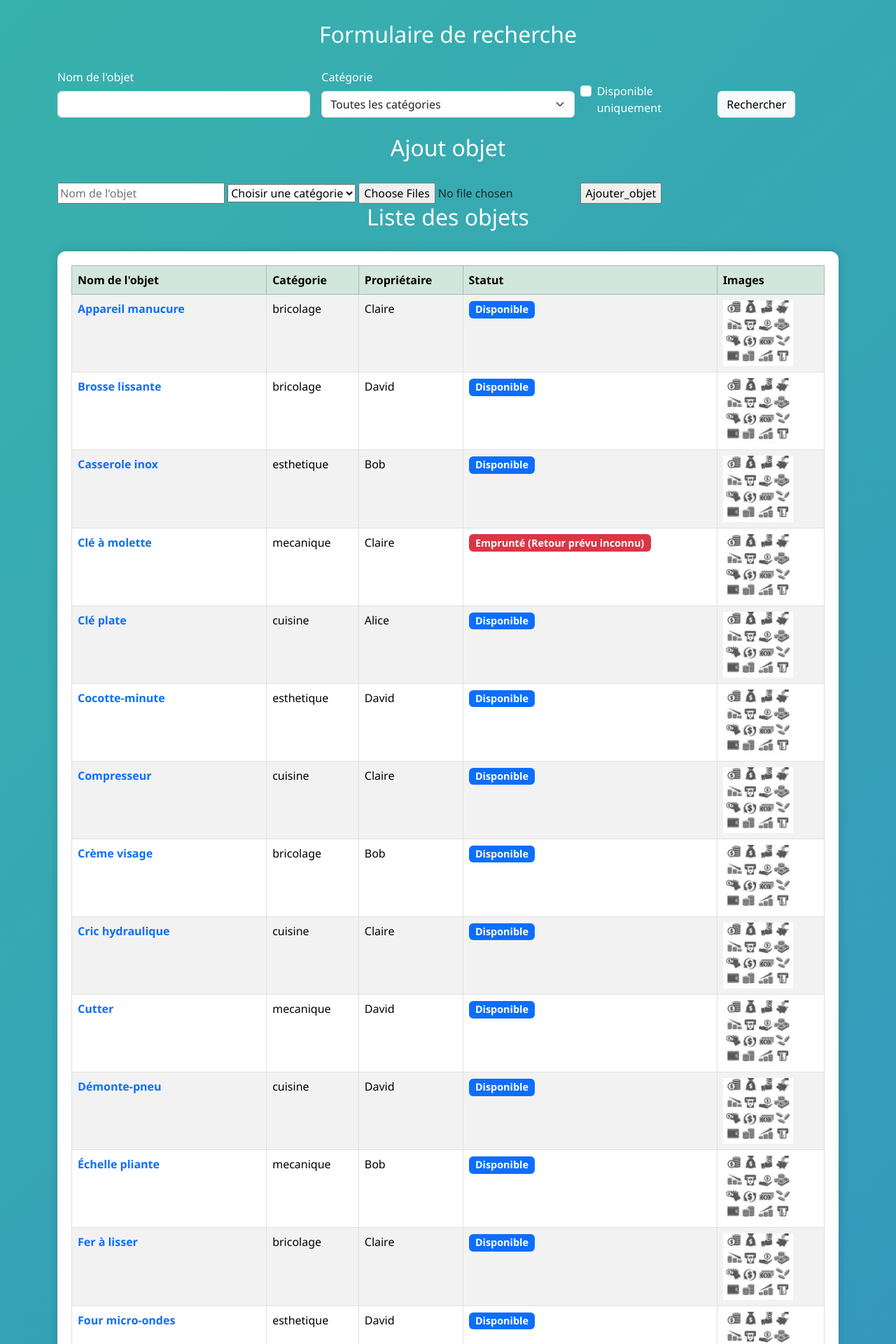
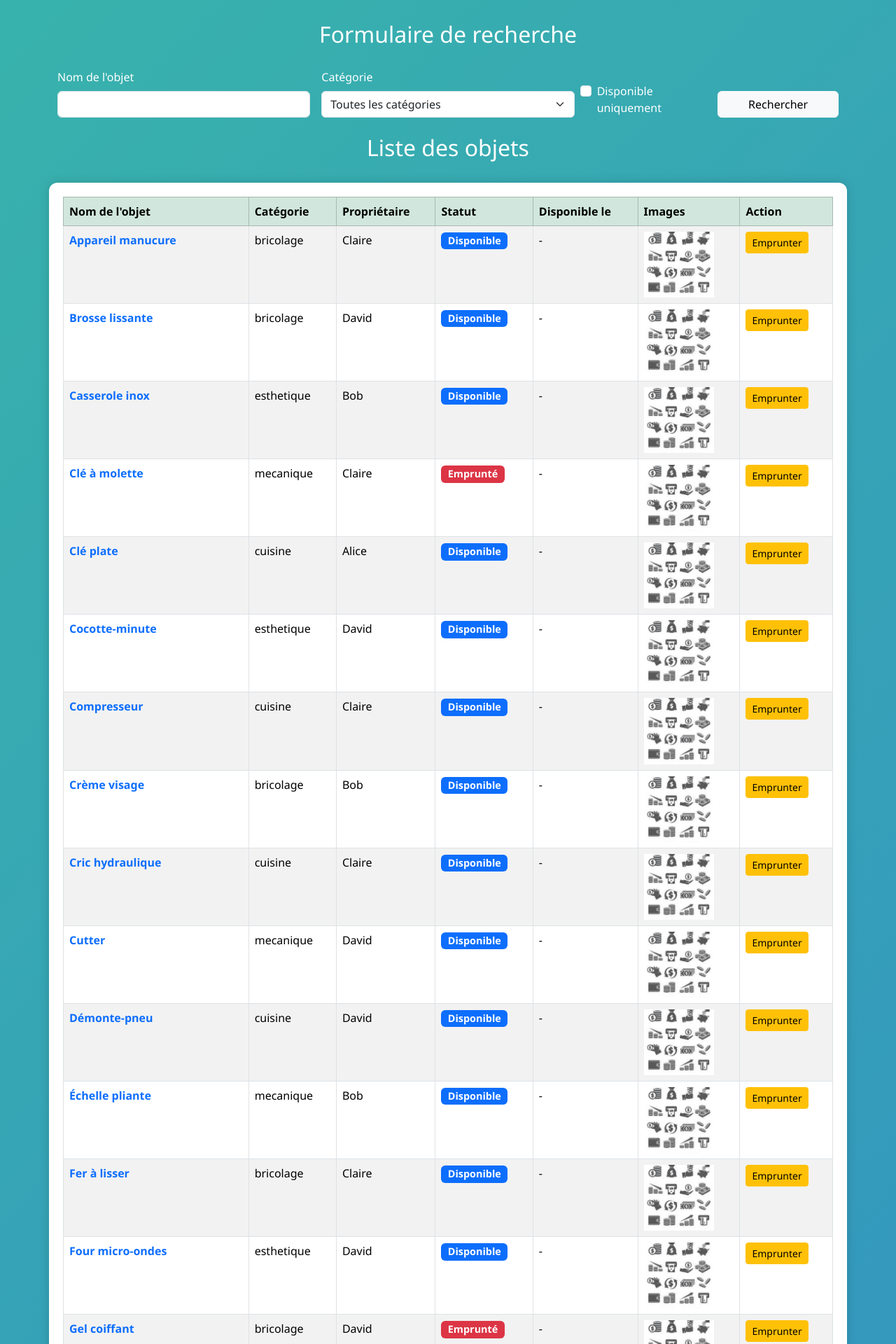
Before and after one commit to nirintsoamarino07/Web_final_S2, a PHP site: page /pages/list_objets.php in a window 1280 px wide. Shown: the top 1920 px of the page at 70% size. Run offline with PHP 8.4, Linux system fonts and the light colour scheme; data comes from the database, SQL or seed files in the repository; tables that the repository leaves empty hold one stand-in row (values such as "Sample post").

Commit message:
Alea binome 1

```diff
--- a/pages/list_objets.php
+++ b/pages/list_objets.php
@@ -1,12 +1,12 @@
 <?php
 session_start();
 include('../inc/fonction.php');
+
 $nom_objet = $_GET['nom_objet'] ?? '';
 $id_categorie = $_GET['id_categorie'] ?? '';
 $disponible = isset($_GET['disponible']);
 
-$result = list_objets();
-$categories =list_categorie();
+$categories = list_categorie();
 $result = search_objets($nom_objet, $id_categorie, $disponible);
 ?>
 
@@ -23,26 +23,62 @@ $result = search_objets($nom_objet, $id_categorie, $disponible);
             padding: 30px;
             font-family: 'Segoe UI', sans-serif;
         }
-
         h2 {
             text-align: center;
             color: white;
             margin-bottom: 30px;
         }
-
         .table-container {
             background-color: white;
             padding: 20px;
             border-radius: 12px;
             box-shadow: 0 0 15px rgba(0,0,0,0.15);
         }
-
         .badge {
             font-size: 0.9em;
         }
+        .emprunt-form {
+            display: inline-block;
+            margin-left: 10px;
+        }
     </style>
+    <script>
+        function showEmpruntForm(id) {
+
+            document.querySelectorAll('.emprunt-form').forEach(f => f.style.display = 'none');
+
+            const form = document.getElementById('emprunt-form-' + id);
+            if (form) {
+                form.style.display = 'inline-block';
+            }
+        }
+
+        function validerEmprunt(id) {
+            const joursInput = document.getElementById('jours-' + id);
+            const jours = parseInt(joursInput.value);
+            if (isNaN(jours) || jours <= 0) {
+                alert("Veuillez saisir un nombre de jours valide (>0).");
+                return;
+            }
+
+            const dateDispo = new Date();
+            dateDispo.setDate(dateDispo.getDate() + jours);
+            const options = { day: '2-digit', month: 'long', year: 'numeric' };
+            const dateFormatee = dateDispo.toLocaleDateString('fr-FR', options);
+
+            document.getElementById('dispo-le-' + id).textContent = dateFormatee;
+
+
+            document.getElementById('emprunt-form-' + id).style.display = 'none';
+        }
+
+        function imprimer() {
+            window.print();
+        }
+    </script>
 </head>
 <body>
+
 <h2>Formulaire de recherche</h2>
 <div class="container mb-4">
     <form method="GET" class="row g-3 align-items-end">
@@ -56,44 +92,23 @@ $result = search_objets($nom_objet, $id_categorie, $disponible);
                 <option value="">Toutes les catégories</option>
                 <?php foreach ($categories as $cat): ?>
                     <option value="<?= $cat['id_categorie'] ?>" <?= ($id_categorie == $cat['id_categorie']) ? 'selected' : '' ?>>
-                        <?= $cat['nom_categorie'] ?>
+                        <?= htmlspecialchars($cat['nom_categorie']) ?>
                     </option>
                 <?php endforeach; ?>
             </select>
         </div>
         <div class="col-md-2 form-check">
             <input class="form-check-input" type="checkbox" name="disponible" id="disponible" <?= $disponible ? 'checked' : '' ?>>
-            <label class="form-check-label text-white" for="disponible">
-                Disponible uniquement
-            </label>
+            <label class="form-check-label text-white" for="disponible">Disponible uniquement</label>
         </div>
         <div class="col-md-2">
-            <button type="submit" class="btn btn-light">Rechercher</button>
+            <button type="submit" class="btn btn-light w-100">Rechercher</button>
         </div>
     </form>
 </div>
 
-
-<h2>Ajout objet</h2>
-
-<div class="container">
-<form action="traitement_ajout_objet.php" method="POST" enctype="multipart/form-data">
-    <input type="text" name="nom_objet" placeholder="Nom de l'objet" required>
-    <select name="id_categorie" required>
-    <option value=""> Choisir une catégorie</option>
-    <?php foreach($categories as $list) { ?>
-        <option value="<?= $list['id_categorie'] ?>">
-            <?= $list['nom_categorie']; ?>
-        </option>
-    <?php } ?>
-</select>
-
-    <input type="file" name="images" multiple accept="image/*">
-    <input type="submit" value="Ajouter_objet">
-</form>
-
 <h2>Liste des objets</h2>
-    <div class="table-container">
+<div class="container table-container">
     <table class="table table-bordered table-hover table-striped">
         <thead class="table-success">
             <tr>
@@ -101,8 +116,9 @@ $result = search_objets($nom_objet, $id_categorie, $disponible);
                 <th>Catégorie</th>
                 <th>Propriétaire</th>
                 <th>Statut</th>
+                <th>Disponible le</th>
                 <th>Images</th>
-
+                <th>Action</th>
             </tr>
         </thead>
         <tbody>
@@ -111,33 +127,42 @@ $result = search_objets($nom_objet, $id_categorie, $disponible);
                 <tr>
                     <td>
                         <a href="fiche_objet.php?id=<?= $row['id_objet']; ?>" class="text-decoration-none text-primary fw-bold">
-        <?= $row['nom_objet']; ?>
+                            <?= htmlspecialchars($row['nom_objet']); ?>
                         </a>
                     </td>
-
-                            <td><?= $row['nom_categorie']; ?></td>
-                            <td><?= $row['proprietaire']; ?></td>
+                    <td><?= htmlspecialchars($row['nom_categorie']); ?></td>
+                    <td><?= htmlspecialchars($row['proprietaire']); ?></td>
                     <td>
                         <?php if ($row['date_emprunt'] && is_null($row['date_retour'])): ?>
-                                    <span class="badge bg-danger">Emprunté (Retour prévu inconnu)</span>
+                            <span class="badge bg-danger">Emprunté</span>
                         <?php elseif ($row['date_retour']): ?>
                             <span class="badge bg-success">Disponible (retourné le <?= $row['date_retour']; ?>)</span>
                         <?php else: ?>
                             <span class="badge bg-primary">Disponible</span>
                         <?php endif; ?>
+
                     </td>
-                            <td><img src="../assets/images/defaut.jpeg" style="width: 100px;"></td>
+                    <td id="dispo-le-<?= $row['id_objet']; ?>">-</td>
+                    <td><img src="../assets/images/defaut.jpeg" style="width: 100px;" alt="Image"></td>
+                    <td>
+
+                      <button class="btn btn-sm btn-warning" onclick="showEmpruntForm(<?= $row['id_objet']; ?>)">Emprunter</button>
+                      <div id="emprunt-form-<?= $row['id_objet']; ?>" class="emprunt-form" style="display:none;">
+
+                            <input type="number" id="jours-<?= $row['id_objet']; ?>" min="1" placeholder="Jours" style="width: 70px;">
+                            <button class="btn btn-sm btn-success" onclick="validerEmprunt(<?= $row['id_objet']; ?>)">Valider</button>
+                      </div>
+                    </td>
                 </tr>
             <?php endwhile; ?>
         <?php else: ?>
             <tr>
-                        <td colspan="4" class="text-center">Aucun objet trouvé.</td>
+                <td colspan="7" class="text-center">Aucun objet trouvé.</td>
             </tr>
         <?php endif; ?>
         </tbody>
     </table>
 </div>
-</div>
 
 </body>
 </html>
```
Lines whose indentation alone changed are shown as unchanged.
